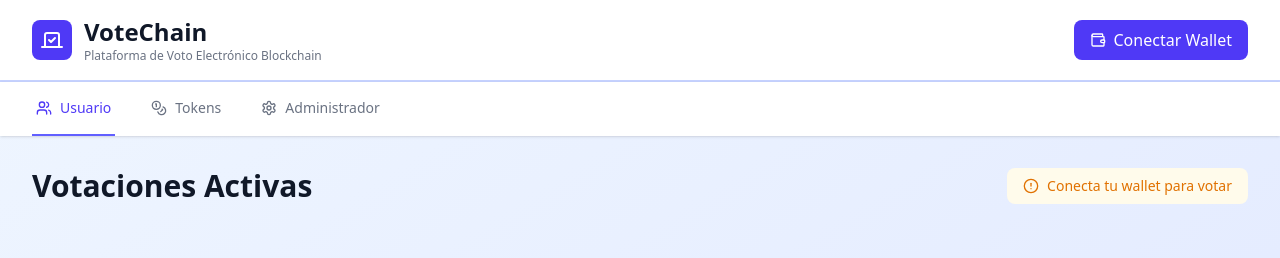
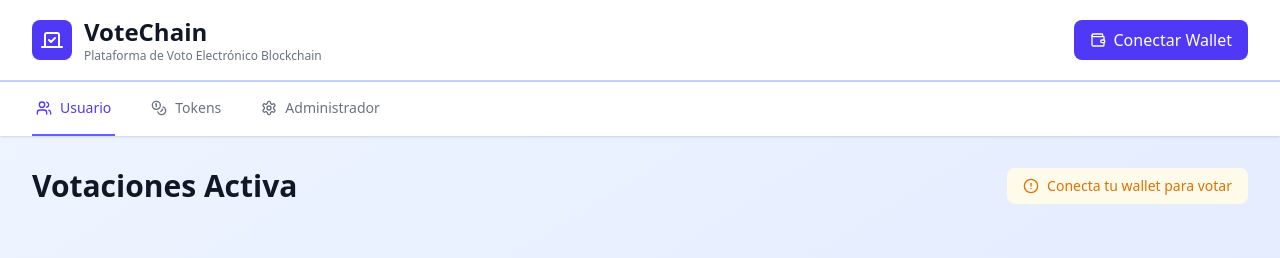
Before and after one commit to chamaquitoazul/tendendicas, a React (Vite) app in the folder Reto/: page / in a window 1280 px wide. Shown: the top 258 px of the page. Built offline with nearby package versions, Linux system fonts and the light colour scheme.

Commit message:
creo que el ultimo cambio

```diff
--- a/Reto/src/screens/UserScreen.jsx
+++ b/Reto/src/screens/UserScreen.jsx
@@ -12,7 +12,7 @@ const UserScreen = ({
   return (
     <div className="space-y-6">
       <div className="flex items-center justify-between">
-        <h2 className="text-3xl font-bold text-gray-900">Votaciones Activas</h2>
+        <h2 className="text-3xl font-bold text-gray-900">Votaciones Activa</h2>
         {!isConnected && (
           <div className="flex items-center space-x-2 text-amber-600 bg-amber-50 px-4 py-2 rounded-lg">
             <AlertCircle className="h-4 w-4" />
```
